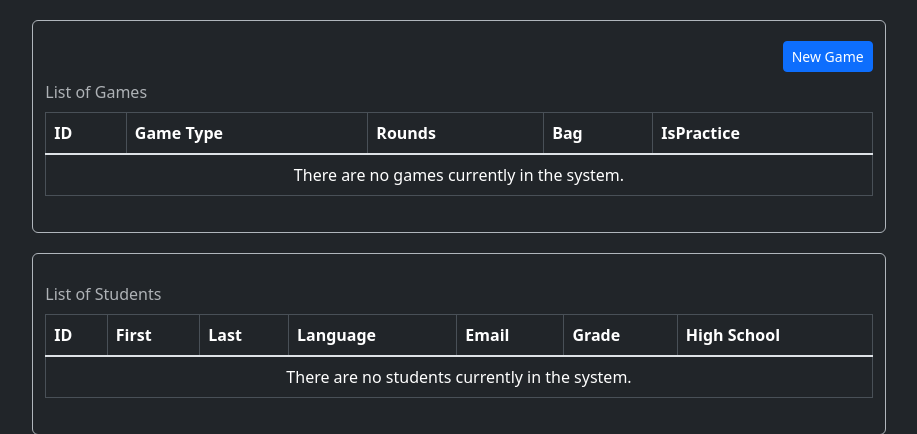
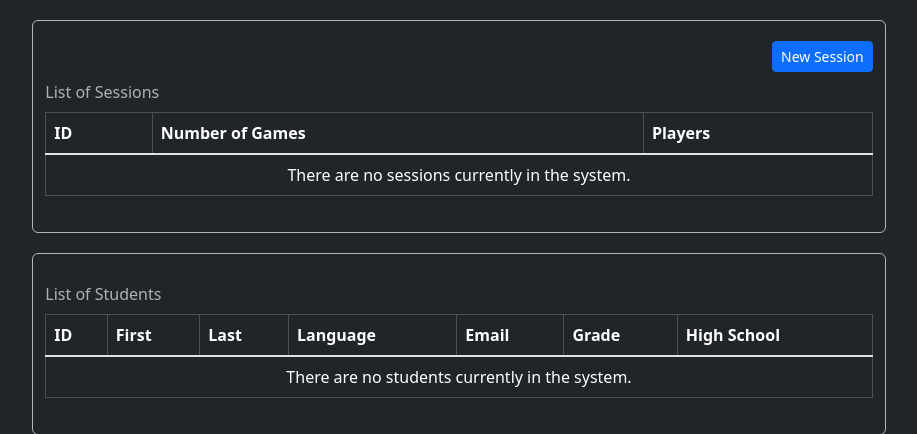
Before and after one commit to prijatelilab/PrijateliTree, a Python web app: template prijateli_tree/app/templates/admin_dashboard.html in a window 1280 px wide. Shown: the part 58-492 px from the top of the page, without its empty margins (181-1098 px from the left). Run offline with Jinja, Linux system fonts and the light colour scheme; the template is opened without the code that fills it, so the values that code supplies are empty.

Commit message:
Update admin_dashboard.html

```diff
--- a/prijateli_tree/app/templates/admin_dashboard.html
+++ b/prijateli_tree/app/templates/admin_dashboard.html
@@ -31,32 +31,28 @@
     <div class="row">
       <div class="offset-md-1 col-md-10 offset-xl-2 col-xl-8 table-container">
         <a class="btn btn-primary btn-sm"
-           href='{{ url_for("dashboard_create_game") }}'
-           role="button">New Game</a>
+           href='{{ url_for("dashboard_create_session") }}'
+           role="button">New Session</a>
         <table id="games" class="table table-hover table-bordered caption-top">
-          <caption>List of Games</caption>
+          <caption>List of Sessions</caption>
           <thead>
             <tr>
               <th scope="col">ID</th>
-              <th scope="col">Game Type</th>
-              <th scope="col">Rounds</th>
-              <th scope="col">Bag</th>
-              <th scope="col">IsPractice</th>
+              <th scope="col">Number of Games</th>
+              <th scope="col">Players</th>
             </tr>
           </thead>
           <tbody class="table-group-divider">
             {% if games|length == 0 %}
               <tr class="empty-table">
-                <td colspan="5">There are no games currently in the system.</td>
+                <td colspan="3">There are no sessions currently in the system.</td>
               </tr>
             {% endif %}
-            {% for g in games|sort(attribute='-created_at') %}
+            {% for s in sessions|sort(attribute='-created_at') %}
               <tr>
-                <th>{{ g.id }}</th>
-                <td>{{ g.game_type.network|title }}</td>
-                <td>{{ g.rounds }}</td>
-                <td>{{ g.game_type.bag }}</td>
-                <td>{{ g.practice }}</td>
+                <th>{{ s.id }}</th>
+                <td>{{ s.num_games }}</td>
+                <td>{{ s.player_string }}</td>
               </tr>
             {% endfor %}
           </tbody>
```
